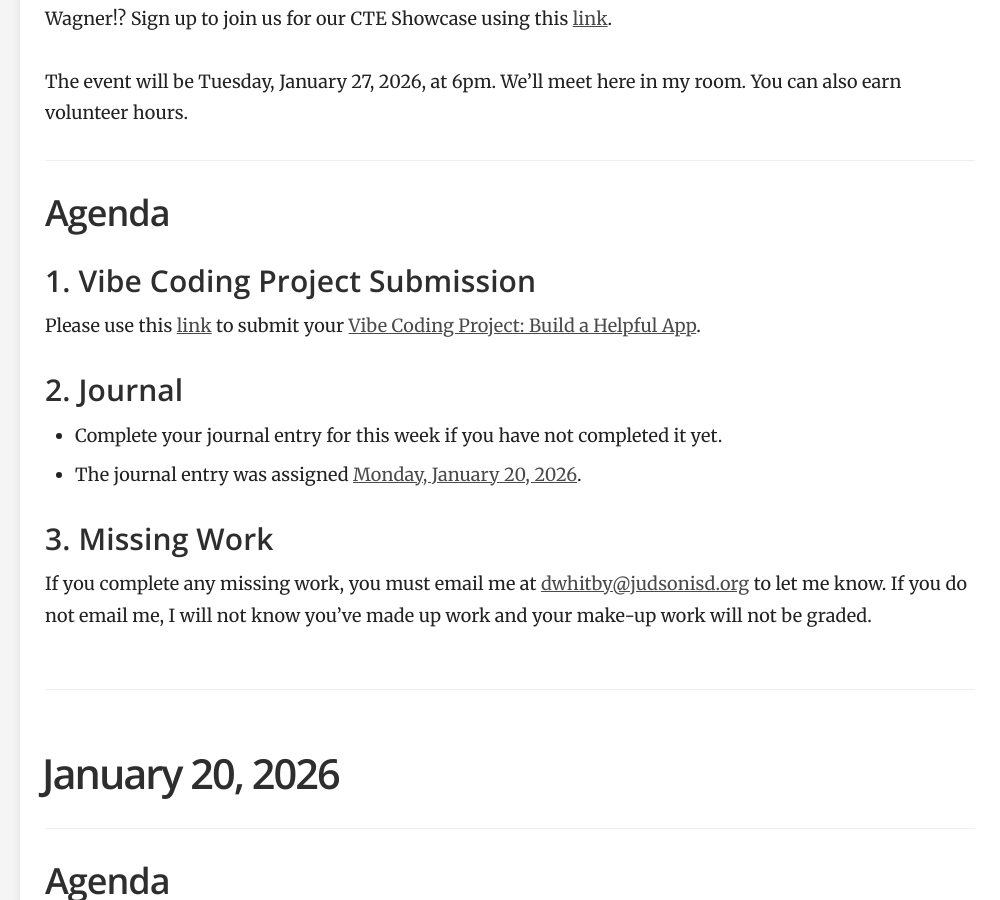
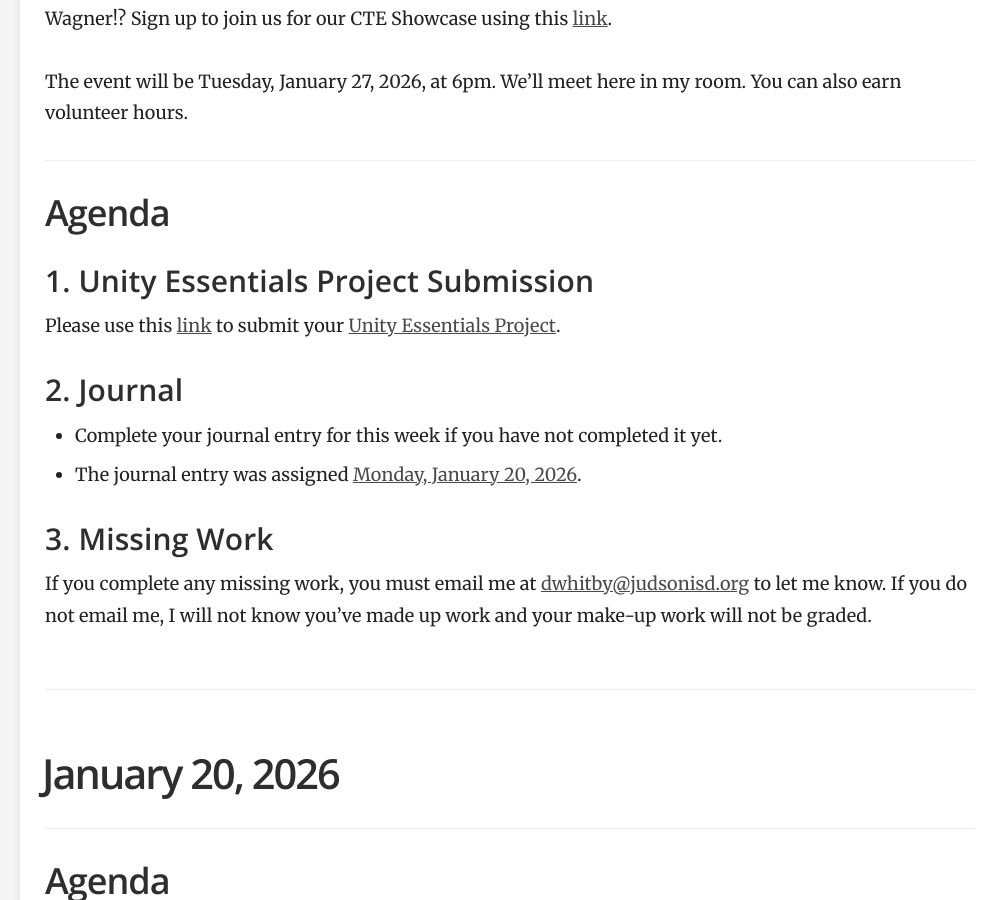
Before and after one commit to mswhitby/classroom, a Jekyll site: the page built from _docs/classes/5th.md, in a window 1280 px wide and 900 px high, scrolled down 1061 px. Shown: the whole window, without its empty margins (280-1280 px from the left). Built offline with Jekyll 4.4.1, drawn with Linux system fonts in a browser that asks for light colours.

Commit message:
Updated lessons

```diff
--- a/_docs/classes/5th.md
+++ b/_docs/classes/5th.md
@@ -76,9 +76,9 @@ The event will be Tuesday, January 27, 2026, at 6pm. We'll meet here in my room.
 
 ## Agenda
 
-### 1. Vibe Coding Project Submission
+### 1. Unity Essentials Project Submission
 
-Please use this [link]() to submit your [Vibe Coding Project: Build a Helpful App](https://github.com/mswhitby/classroom/blob/main/_docs/classes/5th.md#1-vibe-coding-project-build-a-helpful-app).
+Please use this [link](https://forms.gle/nuUyfzQqrtmTzKwg7) to submit your [Unity Essentials Project](https://github.com/mswhitby/classroom/blob/main/_docs/resources/unity1_rubric.md).
 
 ### 2. Journal
 
```
Also changed, not shown: _docs/classes/4th.md (+1 -1 lines), _docs/classes/6th.md (+2 -2 lines), _docs/classes/capstone.md (+1 -1 lines).
